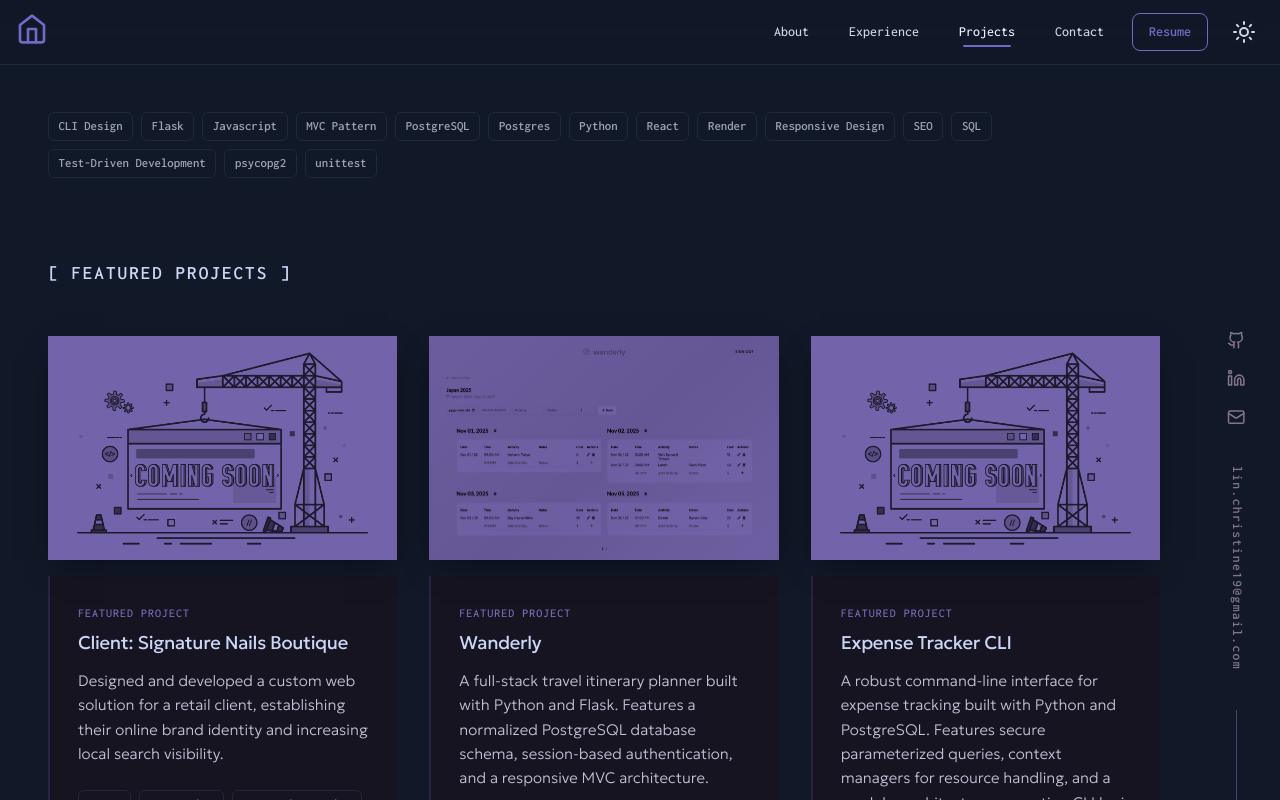
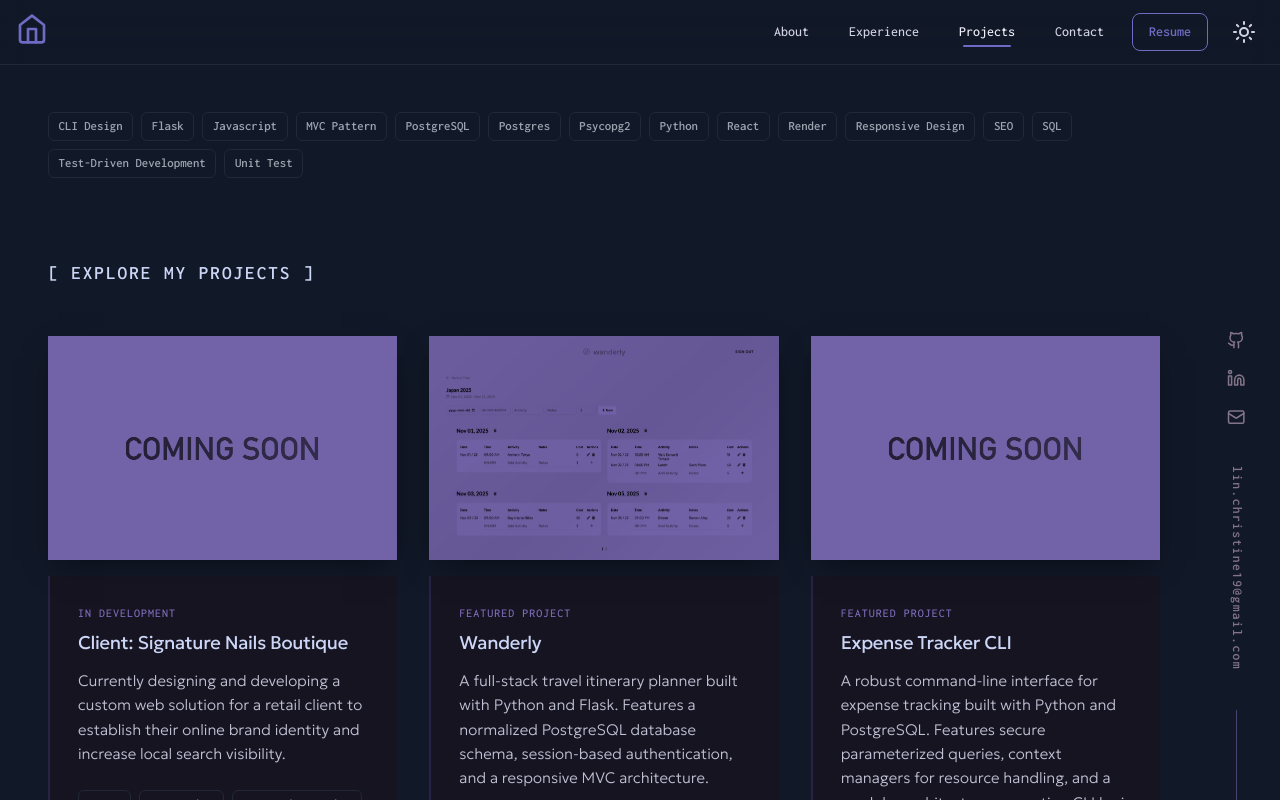
Before and after one commit to christinelinster/christine-lin, a React (Vite) app: page /projects in a window 1280 px wide. Built offline with nearby package versions, Linux system fonts and the light colour scheme.

Commit message:
update: project card details

```diff
--- a/src/components/ProjectCard.jsx
+++ b/src/components/ProjectCard.jsx
@@ -11,14 +11,14 @@ export default function ProjectCard({ project, onSkillClick, highlightedSkill })
         {project.live ? (
           <a href={project.live} target="_blank" rel="noreferrer">
             <img
-              src={project.image || "/coming_soon.jpg"}
+              src={project.image || "/coming_soon.png"}
               alt={project.title}
               className="project-image"
             />
           </a>
         ) : (
           <img
-            src={project.image || "/coming_soon.jpg"}
+            src={project.image || "/coming_soon.png"}
             alt={project.title}
             className="project-image"
           />
@@ -27,7 +27,7 @@ export default function ProjectCard({ project, onSkillClick, highlightedSkill })
 
       <div className="project-content">
         <div className="project-main-info">
-          <p className="project-overline">Featured Project</p>
+          <p className="project-overline">{project.overline}</p>
           <h3 className="project-title">{project.title}</h3>
 
           <div className="project-description-box">
@@ -50,7 +50,7 @@ export default function ProjectCard({ project, onSkillClick, highlightedSkill })
           <a href={project.github} target="_blank" rel="noopener noreferrer" className={`project-link ${!project.github ? 'disabled' : ''}`} onClick={(e) => !project.github && e.preventDefault()} aria-label="GitHub Repository">
             <Github className="project-link-icon" />
           </a>
-          <a href={project.live} target="_blank" rel="noopener noreferrer" className={`project-link ${!project.link ? 'disabled' : ''}`} onClick={(e) => !project.github && e.preventDefault()} aria-label="Live Demo">
+          <a href={project.live} target="_blank" rel="noopener noreferrer" className={`project-link ${!project.live ? 'disabled' : ''}`} onClick={(e) => !project.github && e.preventDefault()} aria-label="Live Demo">
             <ExternalLink className="project-link-icon" />
           </a>
         </div>
--- a/src/data/projects.js
+++ b/src/data/projects.js
@@ -1,32 +1,36 @@
 const projects = [
       {
+      overline: "In Development",
       title: "Client: Signature Nails Boutique",
-      description: "Designed and developed a custom web solution for a retail client, establishing their online brand identity and increasing local search visibility.",
+      description: "Currently designing and developing a custom web solution for a retail client to establish their online brand identity and increase local search visibility.",
       skills: ["React", "Javascript", "Responsive Design", "SEO"],
       image:"",
       github: null,
       live: null,
     },
     {
+      overline: "Featured Project",
       title: "Wanderly",
       description: "A full-stack travel itinerary planner built with Python and Flask. Features a normalized PostgreSQL database schema, session-based authentication, and a responsive MVC architecture.",
       skills: ["Python", "Flask", "PostgreSQL", "Javascript", "MVC Pattern", "Render"],
       image:"/wanderly.png",
       github: "https://github.com/christinelinster/wanderly",
-      live: null,
+      live: "https://github.com/christinelinster/wanderly",
     },
     {
+      overline: "Featured Project",
       title: "Expense Tracker CLI",
       description: "A robust command-line interface for expense tracking built with Python and PostgreSQL. Features secure parameterized queries, context managers for resource handling, and a modular architecture separating CLI logic from database operations.",
-      skills: ["Python", "Postgres", "SQL", "psycopg2", "CLI Design"],
+      skills: ["Python", "Postgres", "SQL", "Psycopg2", "CLI Design"],
       image:"",
       github: "https://github.com/christinelinster/ls-expense-tracker",
       live: null,
     },
         {
+          overline: "Small Project",
       title: "Content Management System",
       description: "A Python-based Content Management System (CMS) featuring a comprehensive unit test suite to ensure system reliability. Implements session-based flash messaging, secure admin authentication, and a file-based storage engine wrapped in a Flask web interface.",
-      skills: ["Python", "Flask", "unittest", "Test-Driven Development"],
+      skills: ["Python", "Flask", "Unit Test", "Test-Driven Development"],
       image:"",
       github: "https://github.com/christinelinster/ls-cms",
       live: null,
--- a/src/pages/Experience.jsx
+++ b/src/pages/Experience.jsx
@@ -11,7 +11,7 @@ const Experience = () => {
         {/* SECTION 1: WORK EXPERIENCE */}
         <div className="section">
           <div className="experience-header">
-            <h2 className="experience-title">{'[ Experience ]'}</h2>
+            <h2 className="experience-title">{'[ Professional Experience ]'}</h2>
           </div>
           <dl className="experience-list">
             {experiences.map((experience) => (
@@ -26,7 +26,7 @@ const Experience = () => {
         {/* SECTION 2: EDUCATION */}
         <div className="section">
           <div className="experience-header">
-            <h2 className="section-title">{'[ Education ]'}</h2>
+            <h2 className="section-title">{'[ Education & Technical Training]'}</h2>
           </div>
           <dl className="experience-list">
             {degrees.map((deg) => (
--- a/src/pages/Projects.jsx
+++ b/src/pages/Projects.jsx
@@ -32,7 +32,7 @@ export default function Projects() {
         </div>
 
         <div className="section">
-          <h2 className="projects-title">{'[ Featured Projects ]'}</h2>
+          <h2 className="projects-title">{'[ Explore My Projects ]'}</h2>
           <div className="projects-grid">
             {projects.map((project) => (
               <ProjectCard
```
Also changed, not shown: public/coming_soon.jpg (deleted), public/coming_soon.png (added).
